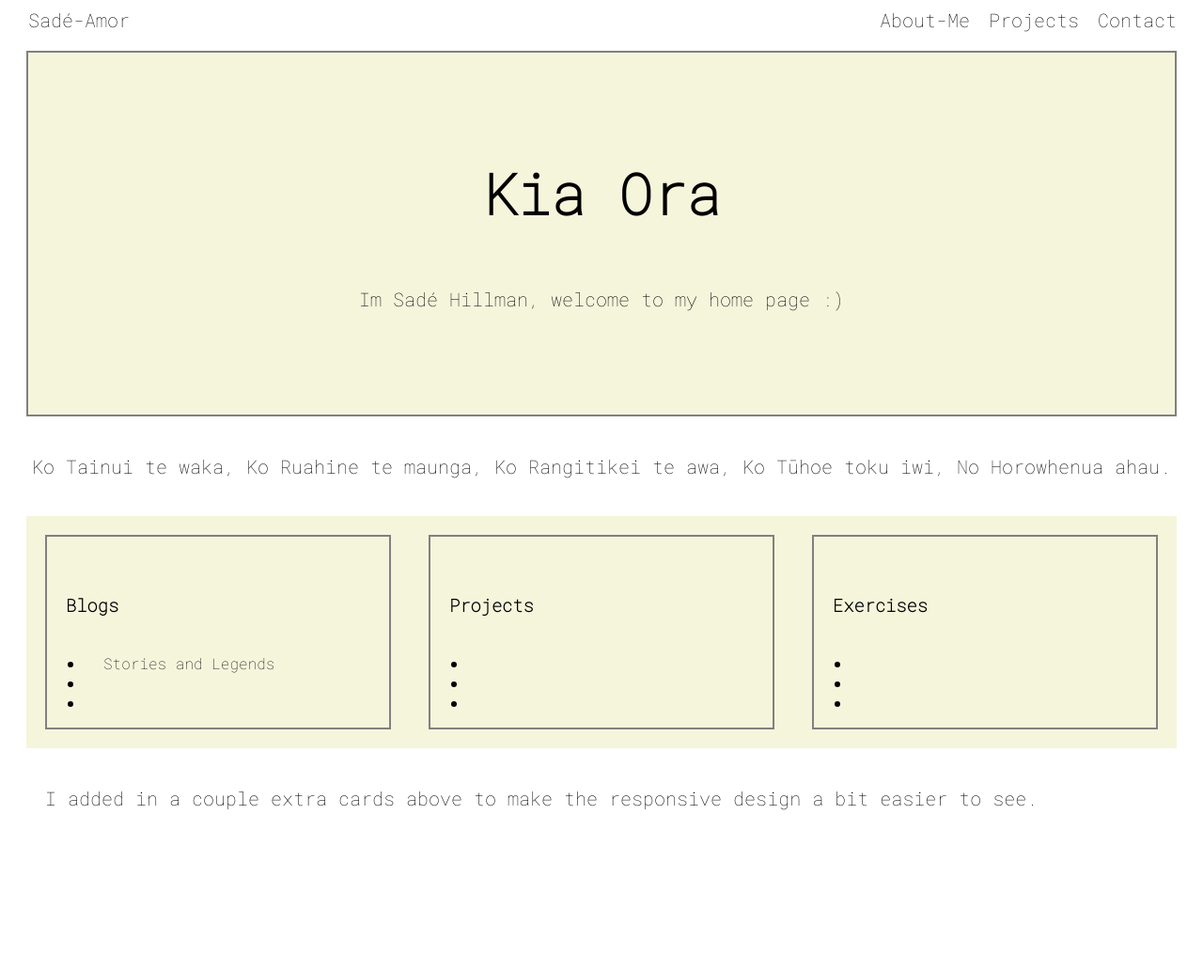
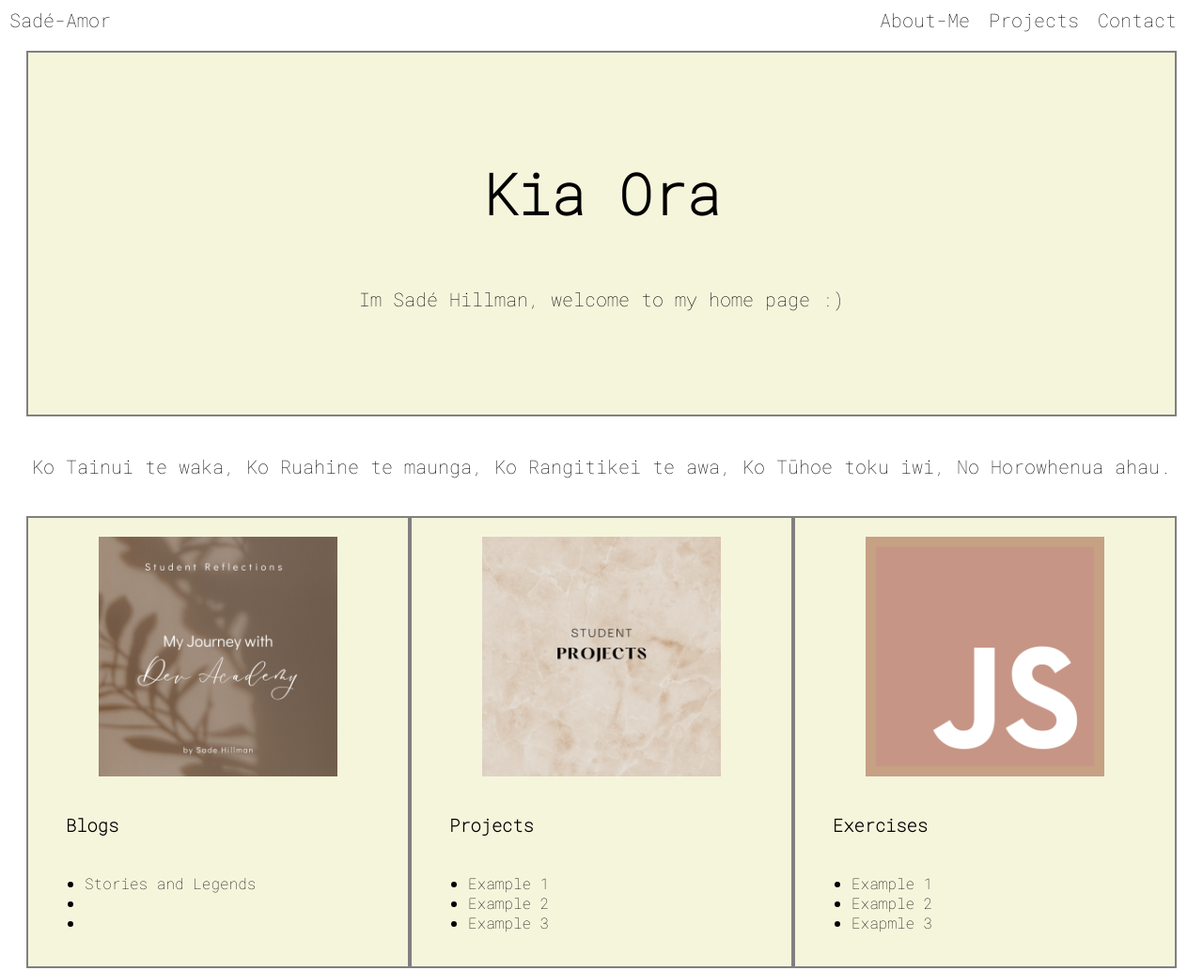
Before and after one commit to SadeHillman/SadeHillman.github.io, a plain HTML site: page index.html in a window 1280 px wide. Shown: the top 1033 px of the page at 94% size. Before the commit the page ends 902 px from the top, so only its background shows below. Drawn offline with Linux system fonts and the light colour scheme.

Commit message:
add images

```diff
--- a/index.html
+++ b/index.html
@@ -13,9 +13,9 @@
 <body>
     <Nav>
     <a id="logo" href="">Sadé-Amor</a>
-    <a  href="">About-Me</a>
-    <a href="">Projects</a>
-    <a href="">Contact</a>
+    <a class="a-nav" href="">About-Me</a>
+    <a class="a-nav" href="">Projects</a>
+    <a class="a-nav" href="">Contact</a>
   </Nav>
   <div class="banner">
     <h1>Kia Ora</h1>
@@ -29,7 +29,7 @@
   </div>
   <div id="card-container">
     <div class="card">
-      <img src="" alt="">
+      <img class="card-img" src="images/Student Blog (1).png" alt="Student Reflections">
       <h3>Blogs</h3>
       <ul>
         <li><a href="blog/te-houtaewa-template.html">Stories and Legends</a></li>
@@ -38,21 +38,21 @@
       </ul>
     </div>
     <div class="card">
-      <img src="" alt="">
+      <img class="card-img" src="images/Projects.png" alt="Projects">
       <h3>Projects</h3>
       <ul>
-        <li></li>
-        <li></li>
-        <li></li>
+        <li>Example 1</li>
+        <li>Example 2</li>
+        <li>Example 3</li>
       </ul>
     </div>
     <div class="card">
-      <img src="" alt="">
+      <img class="card-img" src="images/Untitled design (2).png" alt="JS Logo">
       <h3>Exercises</h3>
       <ul>
-        <li></li>
-        <li></li>
-        <li></li>
+        <li>Example 1</li>
+        <li>Example 2</li>
+        <li>Exapmle 3</li>
       </ul>
     </div>
   </div>
--- a/styles/main.css
+++ b/styles/main.css
@@ -20,7 +20,7 @@ nav{
  padding-bottom: 10px;
 }
 
-a{
+.a-nav{
   padding-left: 20px;
   text-decoration-line: none;
   color: black;
@@ -67,8 +67,19 @@ h3{
 
 .card{
   border: solid 2px grey;
-  margin: 20px;
+  padding: 20px;
   text-align: left;
+}
+.card-img{
+  display: block;
+  margin-left: auto;
+  margin-right: auto;
+  width: 70%;
+}
+
+a{
+text-decoration-line: none;
+color: black;
 }
 
 footer{
@@ -79,6 +90,6 @@ footer{
 
   #card-container{
     display: block;
-    margin: 20px;
+    padding: 20px;
   }
 }
```
Also changed, not shown: blog/te-houtaewa-template.html (+1 -1 lines), images/Projects.png (added), images/Student Blog (1).png (added), images/Untitled design (2).png (added).
